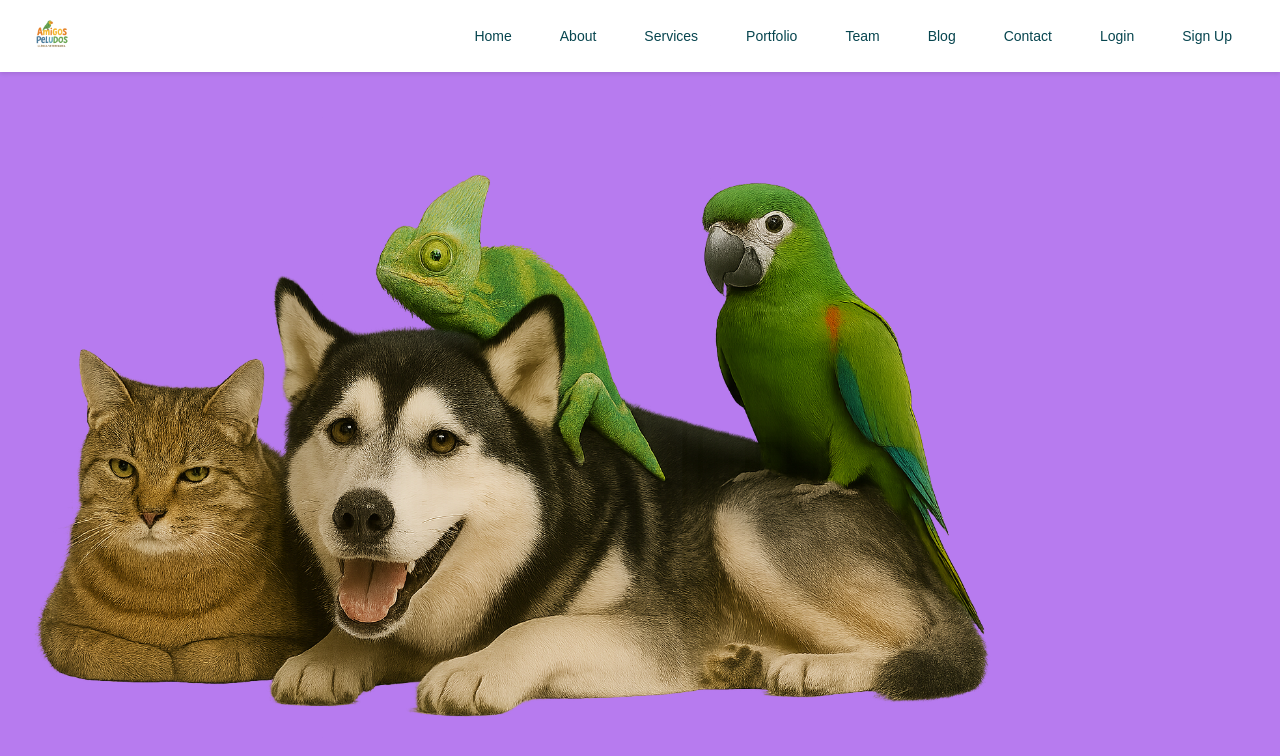
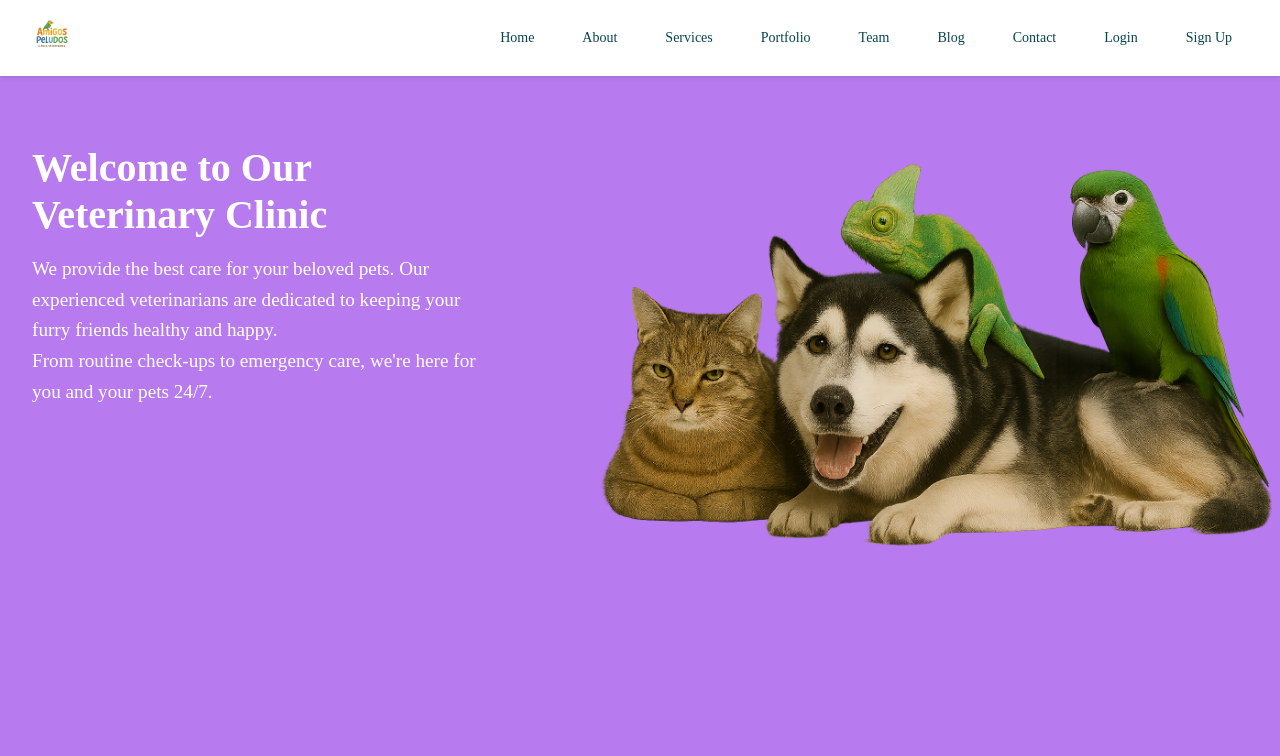
Before and after one commit to Laughcheeta1/VeterinaryPythonPracticalCourse, a Django app: page / in a window 1280 px wide. Shown: the top 756 px of the page. Run offline with Django 5.2, Linux system fonts and the light colour scheme.

Commit message:
Added an image and welcome text to the main_page

```diff
--- a/main_page/templates/main_page/index.html
+++ b/main_page/templates/main_page/index.html
@@ -13,6 +13,7 @@
 
         body {
             background-color: rgb(183, 123, 239);
+            padding-top: 80px; /* Space for fixed navbar */
         }
 
         .navbar {
@@ -22,6 +23,11 @@
             background-color: white;
             padding: 1rem 2rem;
             box-shadow: 0 2px 4px rgba(0,0,0,0.1);
+            position: fixed;
+            top: 0;
+            left: 0;
+            width: 100%;
+            z-index: 1000;
         }
 
         .navbar-logo {
@@ -48,6 +54,7 @@
             font-size: 14px;
             font-weight: normal;
             transition: all 0.3s ease;
+            text-decoration: none;
         }
 
         .navbar-btn:hover {
@@ -59,6 +66,34 @@
         .navbar-btn:active {
             color: #555;
         }
+
+        .welcome_image {
+            margin: 0.75rem;
+            margin-right: 0;
+            float: right;
+            width: 55%;
+            height: auto;
+        }
+
+        .welcome_paragraph {
+            float: left;
+            width: 40%;  /* Takes up left half of the screen */
+            padding: 2rem;
+            margin-top: 2rem;
+        }
+
+        .welcome_paragraph h1 {
+            color: white;
+            font-size: 2.5rem;
+            margin-bottom: 1rem;
+        }
+
+        .welcome_paragraph p {
+            color: white;
+            font-size: 1.2rem;
+            line-height: 1.6;
+        }
+
     </style>
 </head>
 <body>
@@ -66,23 +101,30 @@
     <nav class="navbar">
         <!-- Left side: Logo/Image -->
         <div class="navbar-logo">
-            <img src="{% static 'main_page/images/VetLogo.png' %}" alt="Logo">
+            <a href="{% url 'main_page' %}">
+                <img src="{% static 'main_page/images/VetLogo.png' %}" alt="Logo" onclick="">
+            </a>
         </div>
 
         <!-- Right side: 9 Buttons -->
         <div class="navbar-buttons">
-            <button class="navbar-btn">Home</button>
-            <button class="navbar-btn">About</button>
-            <button class="navbar-btn">Services</button>
-            <button class="navbar-btn">Portfolio</button>
-            <button class="navbar-btn">Team</button>
-            <button class="navbar-btn">Blog</button>
-            <button class="navbar-btn">Contact</button>
-            <button class="navbar-btn">Login</button>
-            <button class="navbar-btn">Sign Up</button>
+            <a href="{% url 'main_page' %}" class="navbar-btn">Home</a>
+            <a href="#" class="navbar-btn">About</a>
+            <a href="#" class="navbar-btn">Services</a>
+            <a href="#" class="navbar-btn">Portfolio</a>
+            <a href="#" class="navbar-btn">Team</a>
+            <a href="#" class="navbar-btn">Blog</a>
+            <a href="#" class="navbar-btn">Contact</a>
+            <a href="#" class="navbar-btn">Login</a>
+            <a href="#" class="navbar-btn">Sign Up</a>
         </div>
     </nav>
 
-    <img src="{% static 'main_page/images/ImageForVeterinary.png' %}" alt="Pets Posing" width="1000" >
+    <img src="{% static 'main_page/images/ImageForVeterinary.png' %}" class="welcome_image" alt="Pets Posing" width="1000" >
+    <div class="welcome_paragraph">
+        <h1>Welcome to Our Veterinary Clinic</h1>
+        <p>We provide the best care for your beloved pets. Our experienced veterinarians are dedicated to keeping your furry friends healthy and happy.</p>
+        <p>From routine check-ups to emergency care, we're here for you and your pets 24/7.</p>
+    </div>
 </body>
 </html>
--- a/main_page/urls.py
+++ b/main_page/urls.py
@@ -2,5 +2,5 @@ from django.urls import path
 from . import views
 
 urlpatterns = [
-    path("", views.main_page),
+    path("", views.main_page, name="main_page"),
 ]
```
